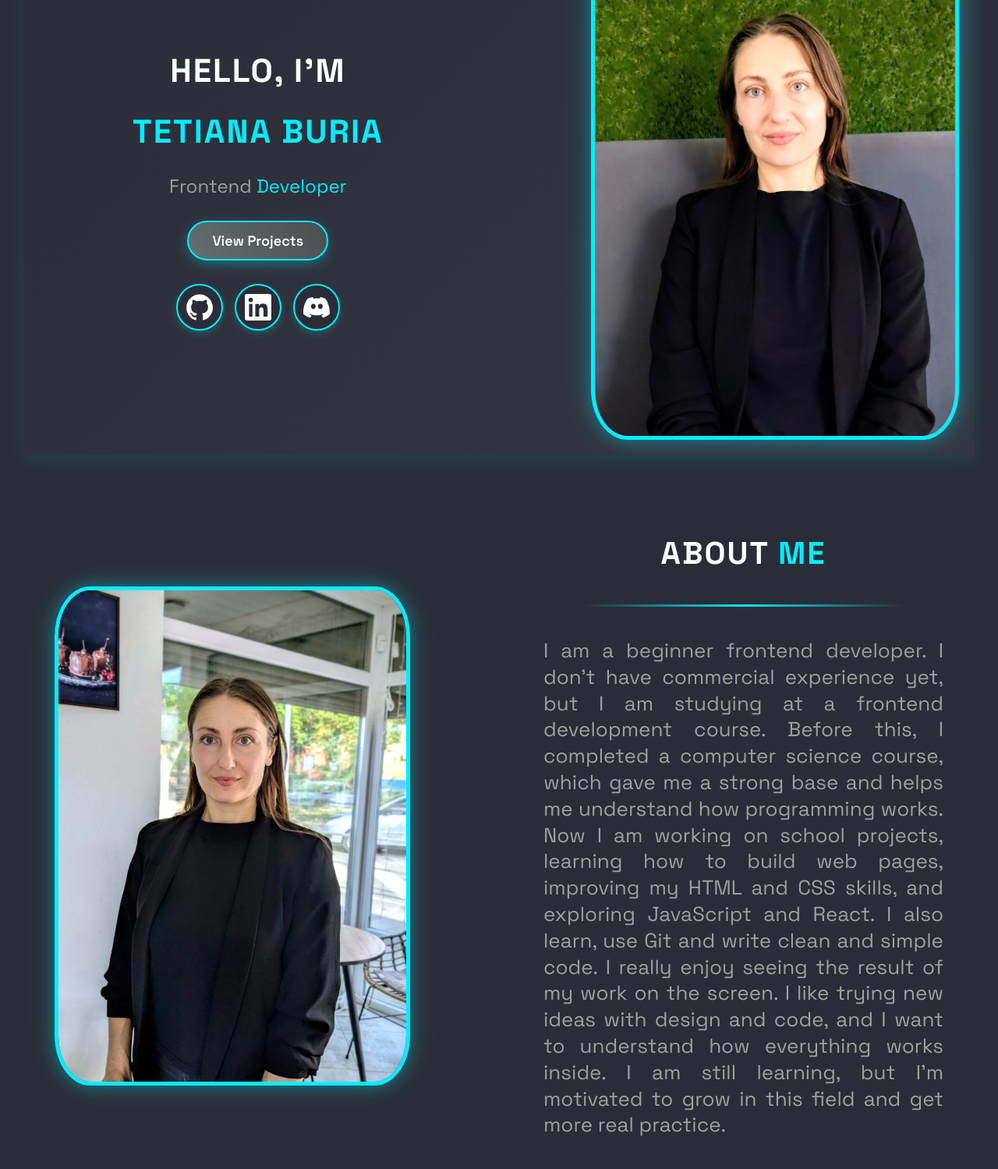
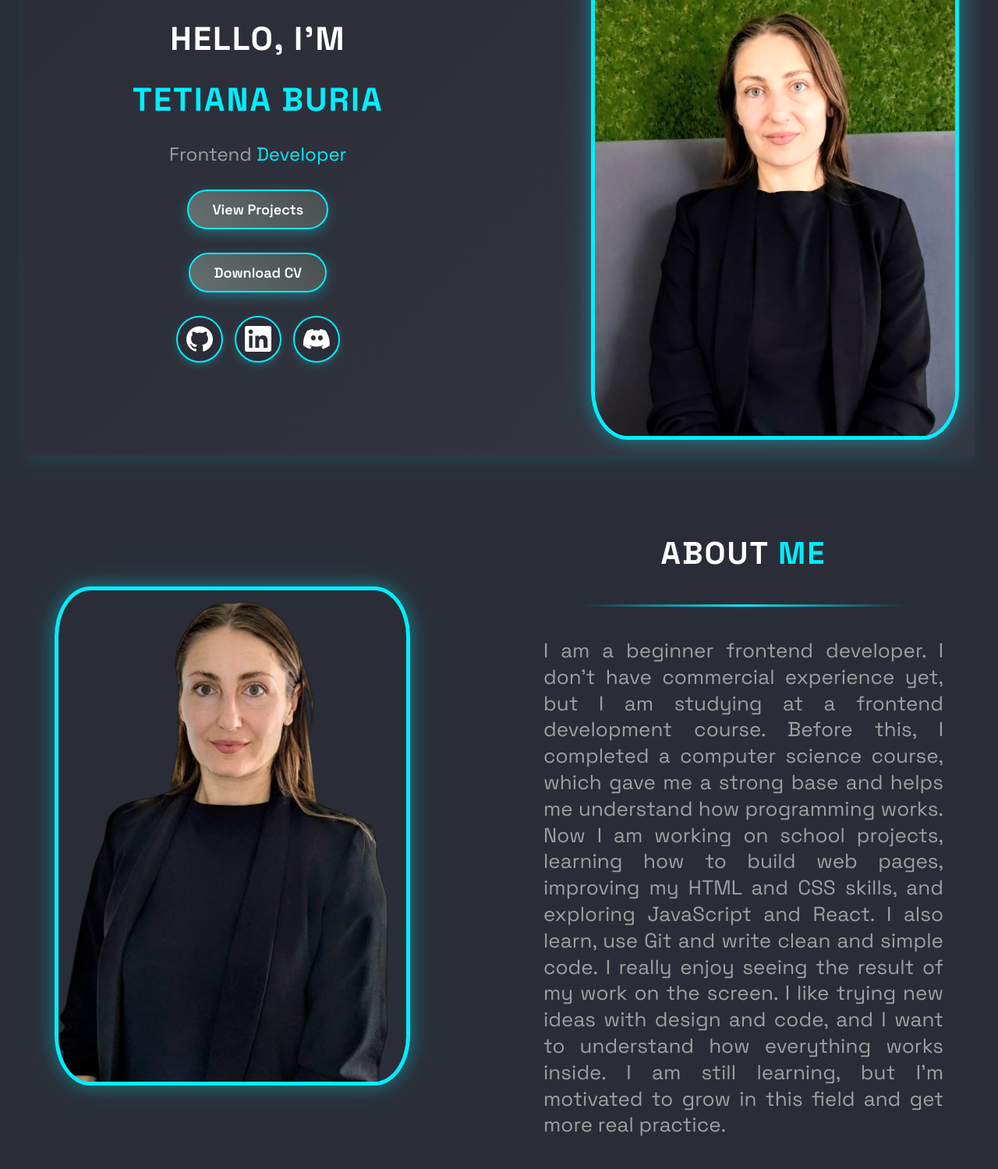
Before and after one commit to Tetiana5Buria/portfolio, a plain HTML site: page index.html in a window 1280 px wide. Shown: the part 221-1720 px from the top of the page at 78% size. Drawn offline with nearby package versions, Linux system fonts and the light colour scheme.

Commit message:
about_me

```diff
--- a/index.html
+++ b/index.html
@@ -42,6 +42,7 @@
                         <p> Frontend <span>Developer</span> </p>
                         <div class="item_box reveal reveal-left">
                             <a href="#" class="btn">View Projects</a>
+                            <a href="#" class="btn">Download CV</a>
                             <div class="social-buttons">
                                 <a href="https://github.com/Tetiana5Buria" title="GitHub"><img src="./images/git.svg"
                                         alt="git"></a>
@@ -63,7 +64,7 @@
                 <div class="container__about-me">
                     <div class="photo-container reveal reveal-top">
                         <div class="about_me-cards">
-                            <img class="photo" id="AboutImage" src="./images/photo_2025-08-20_20-31-40.jpg" alt="main">
+                            <img class="photo" id="AboutImage" src="./images/фото.png" alt="main">
                         </div>
                     </div>
                     <div class="about_me reveal reveal-right">
--- a/styles/style.css
+++ b/styles/style.css
@@ -256,7 +256,6 @@ hr {
     width: 100%;
     height: 100%;
     overflow: hidden;
-    background: #ffffff;
     transition: transform 0.3s ease;
 }
 
@@ -266,8 +265,7 @@ hr {
 }
 
 .photo img {
-    width: 100%;
-    height: 100%;
+
     object-fit: cover;
     border-radius: inherit;
 }
```
Also changed, not shown: images/фото.png (added).
